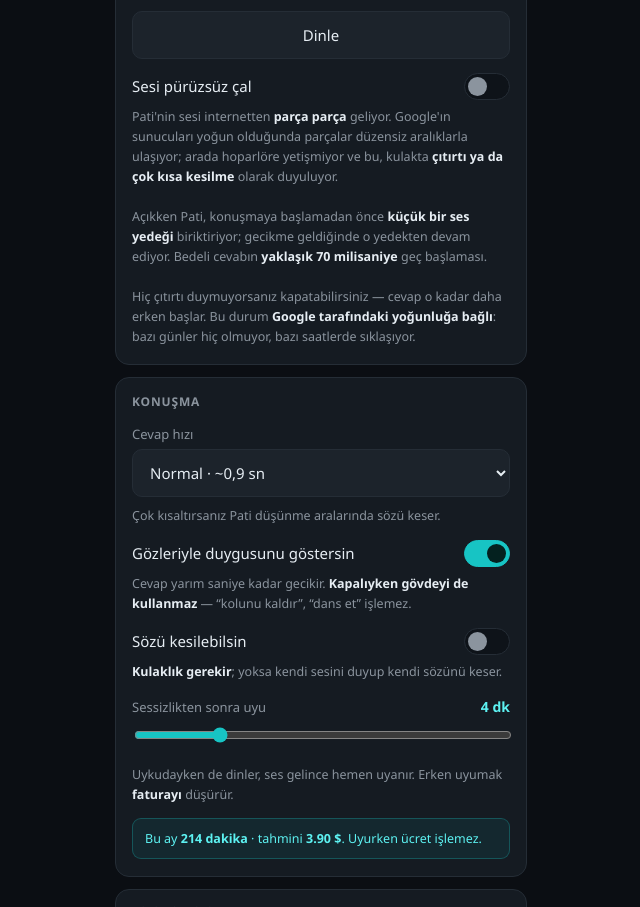
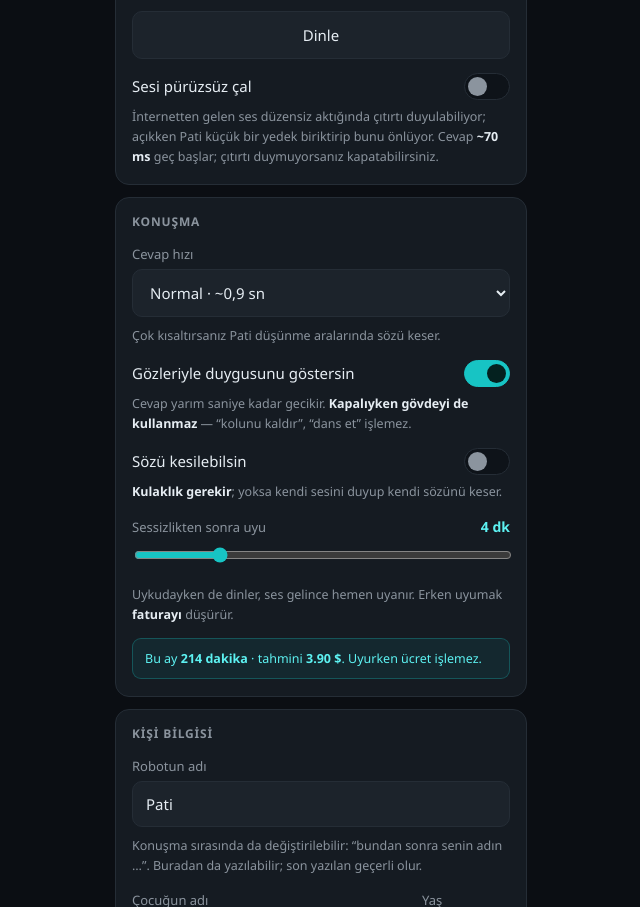
Before and after one commit to General-dev-all/Pati-Robot, a plain HTML site: page panel/index.html in a window 1280 px wide. Shown: the part 975-1882 px from the top of the page, without its empty margins (319-959 px from the left). Drawn offline with Linux system fonts and the light colour scheme; no server answers.

Commit message:
"Sesi puruzsuz cal" aciklamasi kisaltildi
Bir onceki surumde uc paragraf yazilmisti. Kullanici hakliydi: bir
ayar satirinin alti belge degil. Komsu aciklamalar tek cumle
("Saga kaydirinca ses daha ince ve hizli") ve panelin kendi kurali da
bunu soyluyor.

Sebep, ne yaptigi ve bedeli hala yaziyor — iki cumlede.

Co-Authored-By: Claude Opus 5 <noreply@anthropic.com>

```diff
--- a/panel/index.html
+++ b/panel/index.html
@@ -320,19 +320,9 @@
         <input id="onBellek" type="checkbox">
       </label>
       <p class="ip">
-        Pati'nin sesi internetten <b>parça parça</b> geliyor. Google'ın
-        sunucuları yoğun olduğunda parçalar düzensiz aralıklarla
-        ulaşıyor; arada hoparlöre yetişmiyor ve bu, kulakta
-        <b>çıtırtı ya da çok kısa kesilme</b> olarak duyuluyor.
-        <br><br>
-        Açıkken Pati, konuşmaya başlamadan önce <b>küçük bir ses
-        yedeği</b> biriktiriyor; gecikme geldiğinde o yedekten
-        devam ediyor. Bedeli cevabın <b>yaklaşık 70 milisaniye</b>
-        geç başlaması.
-        <br><br>
-        Hiç çıtırtı duymuyorsanız kapatabilirsiniz — cevap o kadar
-        daha erken başlar. Bu durum <b>Google tarafındaki yoğunluğa
-        bağlı</b>: bazı günler hiç olmuyor, bazı saatlerde sıklaşıyor.
+        İnternetten gelen ses düzensiz aktığında çıtırtı duyulabiliyor;
+        açıkken Pati küçük bir yedek biriktirip bunu önlüyor. Cevap
+        <b>~70 ms</b> geç başlar; çıtırtı duymuyorsanız kapatabilirsiniz.
       </p>
     </section>
 
```
Also changed, not shown: firmware/surum.txt.
